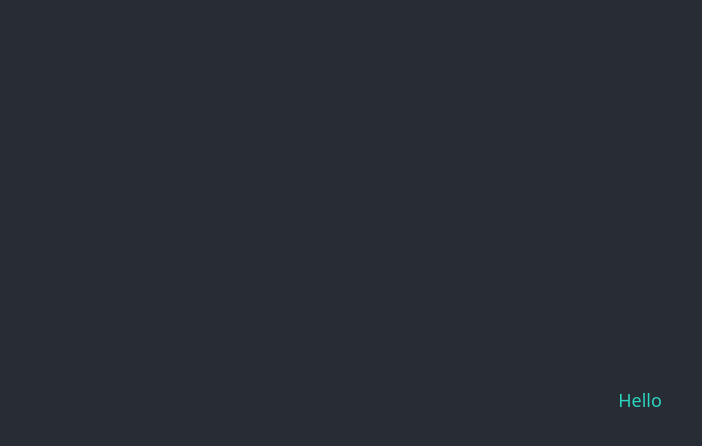
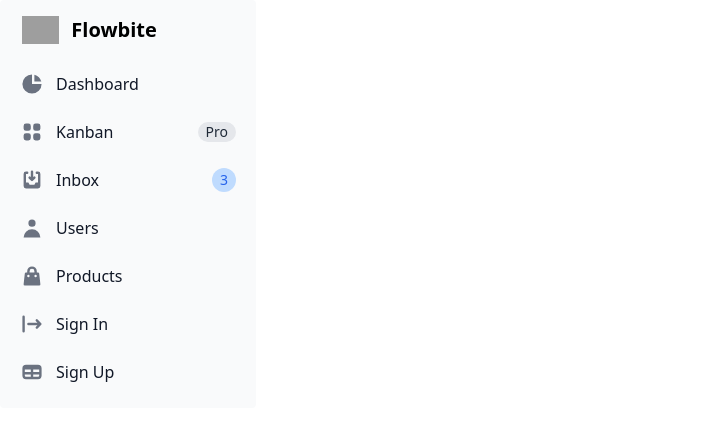
Before and after one commit to vking45/mos-monitor, a React (Create React App) app: page / in a window 1280 px wide. Shown: the top 446 px of the page, without its empty margins (0-702 px from the left). Built offline with nearby package versions, Linux system fonts and the light colour scheme; grey boxes are pictures that could not be loaded.

Commit message:
Sidebar added

```diff
--- a/src/App.js
+++ b/src/App.js
@@ -1,12 +1,13 @@
 import logo from './logo.svg';
+import Splash from './screens/Splash';
 import './App.css';
 
 function App() {
   return (
-    <div className="App">
-      <header className="App-header">
-        <span className="text-lg text-teal-400">Hello</span>
-      </header>
+    <div className="flex">
+      <aside className="flex justify-start h-full">
+          <Splash />
+      </aside>
     </div>
   );
 }
--- /dev/null
+++ b/src/screens/Splash.jsx
@@ -0,0 +1,68 @@
+import React from 'react'
+
+function Splash() {
+  return (
+    <div className="h-full">
+
+
+            <aside class="w-64" aria-label="Sidebar">
+   <div class="overflow-y-auto py-4 px-3 bg-gray-50 rounded dark:bg-gray-800">
+      <a href="https://flowbite.com/" class="flex items-center pl-2.5 mb-5">
+         <img src="https://flowbite.com/docs/images/logo.svg" class="mr-3 h-6 sm:h-7" alt="Flowbite Logo" />
+         <span class="self-center text-xl font-semibold whitespace-nowrap dark:text-white">Flowbite</span>
+      </a>
+      <ul class="space-y-2">
+         <li>
+            <a href="#" class="flex items-center p-2 text-base font-normal text-gray-900 rounded-lg dark:text-white hover:bg-gray-100 dark:hover:bg-gray-700">
+               <svg aria-hidden="true" class="w-6 h-6 text-gray-500 transition duration-75 dark:text-gray-400 group-hover:text-gray-900 dark:group-hover:text-white" fill="currentColor" viewBox="0 0 20 20" xmlns="http://www.w3.org/2000/svg"><path d="M2 10a8 8 0 018-8v8h8a8 8 0 11-16 0z"></path><path d="M12 2.252A8.014 8.014 0 0117.748 8H12V2.252z"></path></svg>
+               <span class="ml-3">Dashboard</span>
+            </a>
+         </li>
+         <li>
+            <a href="#" class="flex items-center p-2 text-base font-normal text-gray-900 rounded-lg dark:text-white hover:bg-gray-100 dark:hover:bg-gray-700">
+               <svg aria-hidden="true" class="flex-shrink-0 w-6 h-6 text-gray-500 transition duration-75 dark:text-gray-400 group-hover:text-gray-900 dark:group-hover:text-white" fill="currentColor" viewBox="0 0 20 20" xmlns="http://www.w3.org/2000/svg"><path d="M5 3a2 2 0 00-2 2v2a2 2 0 002 2h2a2 2 0 002-2V5a2 2 0 00-2-2H5zM5 11a2 2 0 00-2 2v2a2 2 0 002 2h2a2 2 0 002-2v-2a2 2 0 00-2-2H5zM11 5a2 2 0 012-2h2a2 2 0 012 2v2a2 2 0 01-2 2h-2a2 2 0 01-2-2V5zM11 13a2 2 0 012-2h2a2 2 0 012 2v2a2 2 0 01-2 2h-2a2 2 0 01-2-2v-2z"></path></svg>
+               <span class="flex-1 ml-3 whitespace-nowrap">Kanban</span>
+               <span class="inline-flex justify-center items-center px-2 ml-3 text-sm font-medium text-gray-800 bg-gray-200 rounded-full dark:bg-gray-700 dark:text-gray-300">Pro</span>
+            </a>
+         </li>
+         <li>
+            <a href="#" class="flex items-center p-2 text-base font-normal text-gray-900 rounded-lg dark:text-white hover:bg-gray-100 dark:hover:bg-gray-700">
+               <svg aria-hidden="true" class="flex-shrink-0 w-6 h-6 text-gray-500 transition duration-75 dark:text-gray-400 group-hover:text-gray-900 dark:group-hover:text-white" fill="currentColor" viewBox="0 0 20 20" xmlns="http://www.w3.org/2000/svg"><path d="M8.707 7.293a1 1 0 00-1.414 1.414l2 2a1 1 0 001.414 0l2-2a1 1 0 00-1.414-1.414L11 7.586V3a1 1 0 10-2 0v4.586l-.293-.293z"></path><path d="M3 5a2 2 0 012-2h1a1 1 0 010 2H5v7h2l1 2h4l1-2h2V5h-1a1 1 0 110-2h1a2 2 0 012 2v10a2 2 0 01-2 2H5a2 2 0 01-2-2V5z"></path></svg>
+               <span class="flex-1 ml-3 whitespace-nowrap">Inbox</span>
+               <span class="inline-flex justify-center items-center p-3 ml-3 w-3 h-3 text-sm font-medium text-blue-600 bg-blue-200 rounded-full dark:bg-blue-900 dark:text-blue-200">3</span>
+            </a>
+         </li>
+         <li>
+            <a href="#" class="flex items-center p-2 text-base font-normal text-gray-900 rounded-lg dark:text-white hover:bg-gray-100 dark:hover:bg-gray-700">
+               <svg aria-hidden="true" class="flex-shrink-0 w-6 h-6 text-gray-500 transition duration-75 dark:text-gray-400 group-hover:text-gray-900 dark:group-hover:text-white" fill="currentColor" viewBox="0 0 20 20" xmlns="http://www.w3.org/2000/svg"><path fill-rule="evenodd" d="M10 9a3 3 0 100-6 3 3 0 000 6zm-7 9a7 7 0 1114 0H3z" clip-rule="evenodd"></path></svg>
+               <span class="flex-1 ml-3 whitespace-nowrap">Users</span>
+            </a>
+         </li>
+         <li>
+            <a href="#" class="flex items-center p-2 text-base font-normal text-gray-900 rounded-lg dark:text-white hover:bg-gray-100 dark:hover:bg-gray-700">
+               <svg aria-hidden="true" class="flex-shrink-0 w-6 h-6 text-gray-500 transition duration-75 dark:text-gray-400 group-hover:text-gray-900 dark:group-hover:text-white" fill="currentColor" viewBox="0 0 20 20" xmlns="http://www.w3.org/2000/svg"><path fill-rule="evenodd" d="M10 2a4 4 0 00-4 4v1H5a1 1 0 00-.994.89l-1 9A1 1 0 004 18h12a1 1 0 00.994-1.11l-1-9A1 1 0 0015 7h-1V6a4 4 0 00-4-4zm2 5V6a2 2 0 10-4 0v1h4zm-6 3a1 1 0 112 0 1 1 0 01-2 0zm7-1a1 1 0 100 2 1 1 0 000-2z" clip-rule="evenodd"></path></svg>
+               <span class="flex-1 ml-3 whitespace-nowrap">Products</span>
+            </a>
+         </li>
+         <li>
+            <a href="#" class="flex items-center p-2 text-base font-normal text-gray-900 rounded-lg dark:text-white hover:bg-gray-100 dark:hover:bg-gray-700">
+               <svg aria-hidden="true" class="flex-shrink-0 w-6 h-6 text-gray-500 transition duration-75 dark:text-gray-400 group-hover:text-gray-900 dark:group-hover:text-white" fill="currentColor" viewBox="0 0 20 20" xmlns="http://www.w3.org/2000/svg"><path fill-rule="evenodd" d="M3 3a1 1 0 00-1 1v12a1 1 0 102 0V4a1 1 0 00-1-1zm10.293 9.293a1 1 0 001.414 1.414l3-3a1 1 0 000-1.414l-3-3a1 1 0 10-1.414 1.414L14.586 9H7a1 1 0 100 2h7.586l-1.293 1.293z" clip-rule="evenodd"></path></svg>
+               <span class="flex-1 ml-3 whitespace-nowrap">Sign In</span>
+            </a>
+         </li>
+         <li>
+            <a href="#" class="flex items-center p-2 text-base font-normal text-gray-900 rounded-lg dark:text-white hover:bg-gray-100 dark:hover:bg-gray-700">
+               <svg aria-hidden="true" class="flex-shrink-0 w-6 h-6 text-gray-500 transition duration-75 dark:text-gray-400 group-hover:text-gray-900 dark:group-hover:text-white" fill="currentColor" viewBox="0 0 20 20" xmlns="http://www.w3.org/2000/svg"><path fill-rule="evenodd" d="M5 4a3 3 0 00-3 3v6a3 3 0 003 3h10a3 3 0 003-3V7a3 3 0 00-3-3H5zm-1 9v-1h5v2H5a1 1 0 01-1-1zm7 1h4a1 1 0 001-1v-1h-5v2zm0-4h5V8h-5v2zM9 8H4v2h5V8z" clip-rule="evenodd"></path></svg>
+               <span class="flex-1 ml-3 whitespace-nowrap">Sign Up</span>
+            </a>
+         </li>
+      </ul>
+   </div>
+</aside>
+
+
+    </div>
+  )
+}
+
+export default Splash;
```
